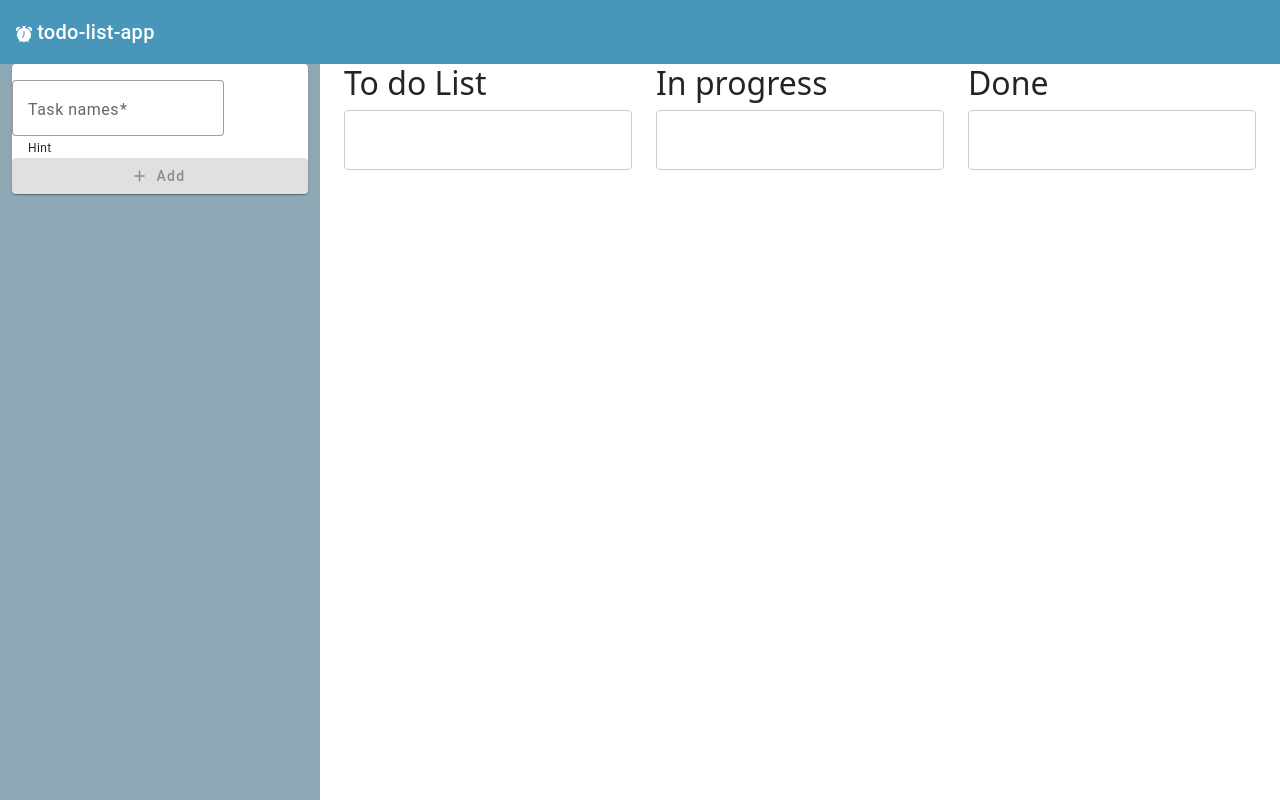
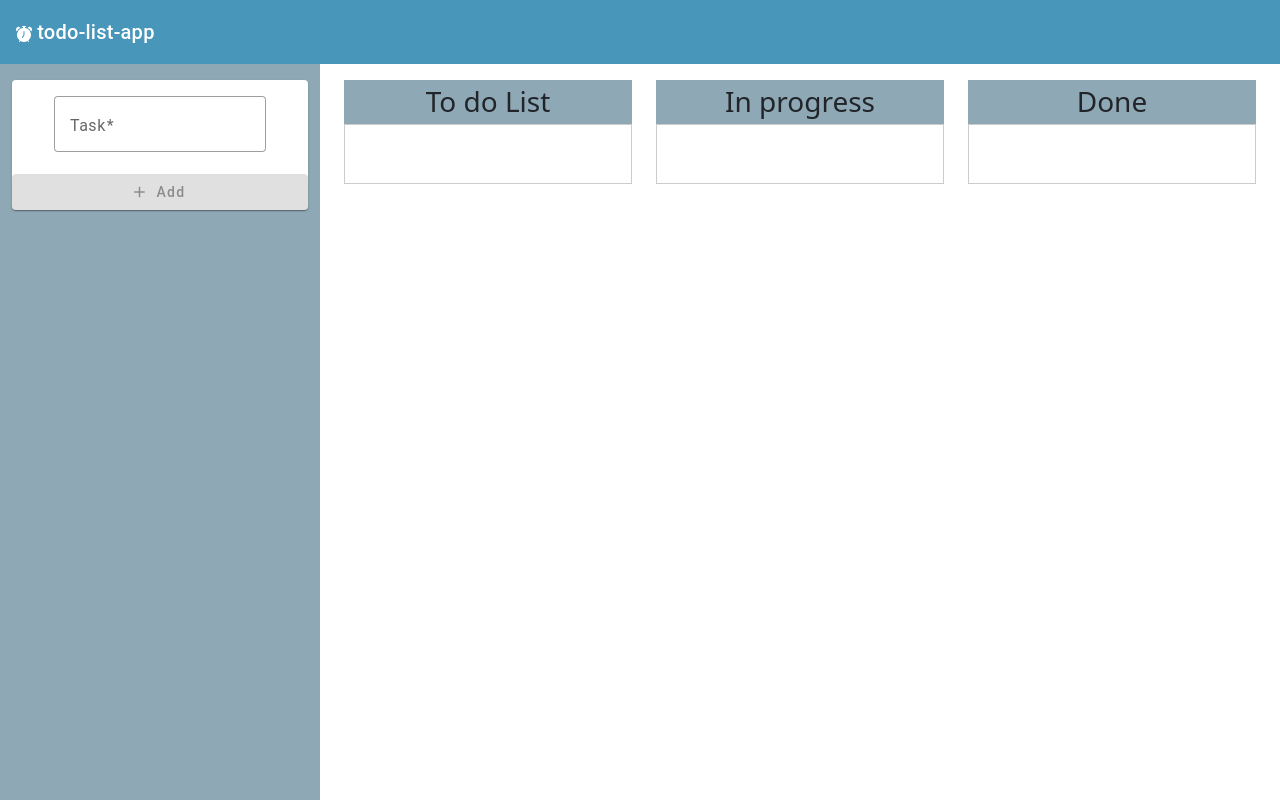
Before and after one commit to rajibjonchhen/todo-list-angular, an Angular app: page / in a window 1280 px wide. Built offline with nearby package versions, Linux system fonts and the light colour scheme; a web font is replaced by a local one.

Commit message:
edit and update task feature added

```diff
--- a/src/app/components/todo/todo.component.html
+++ b/src/app/components/todo/todo.component.html
@@ -2,29 +2,30 @@
 <div class="container-fluid">
   <div class="row">
     <div class="col-md-3 add-todo-section">
-      <div class="">
+      <div class="mt-3">
         <mat-card >
-            <form [formGroup]="todoForm" class="m-auto mt-3 mat-form-field">
+            <form [formGroup]="todoForm" class="m-auto pt-3">
               <mat-form-field appearance="outline">
-                <mat-label>Task names</mat-label>
+                <mat-label>Task</mat-label>
                 <input  formControlName="item"  matInput placeholder="task name">
-
-                <mat-hint>Hint</mat-hint>
               </mat-form-field>
             </form>
-            <button class="flex justify-content-center" (click) = "addTask()" mat-raised-button [disabled]="todoForm.invalid" color="primary">
+            <button *ngIf="!isEditEnabled" class="flex justify-content-center" (click) = "addTask()" mat-raised-button [disabled]="todoForm.invalid" color="primary">
               <mat-icon>add</mat-icon>Add
+            </button>
+            <button  *ngIf="isEditEnabled"  class="flex justify-content-center" (click) = "updateTask()" mat-raised-button [disabled]="todoForm.invalid" color="primary">
+              <mat-icon>update</mat-icon>Update
             </button>
         </mat-card>
       </div>
     </div>
     <div class="col-md-9">
-      <div class="container" cdkDropListGroup>
+      <div class="container mt-3" cdkDropListGroup>
         <div class="row">
           <div class="col-md-4">
             <!-- todo list -->
             <div class="example-container">
-              <h2>To do List</h2>
+              <h3 class="column-title">To do List <small *ngIf="tasks.length>0"> ({{tasks.length}})</small></h3>
               <div
                 cdkDropList
                 [cdkDropListData]="tasks"
@@ -33,8 +34,8 @@
                 <div class="example-box " *ngFor="let item of tasks; let i = index" cdkDrag>
                   <span>{{item.description}}</span>
                   <div class="box">
+                    <button mat-icon-button color="secondary" (click)="onEdit(i, item)"><mat-icon>edit</mat-icon></button>
                     <button mat-icon-button color="warn" (click)="deleteTask(i)"><mat-icon>delete</mat-icon></button>
-                    <button mat-icon-button color="secondary" (click)="deleteTask(i)"><mat-icon>edit</mat-icon></button>
                   </div>
                 </div>
                 </div>
@@ -43,17 +44,16 @@
           <div class="col-md-4">
             <!-- inprogress -->
             <div class="example-container">
-              <h2>In progress</h2>
+              <h3 class="column-title">In progress <small *ngIf="tasksInProgress.length>0"> ({{tasksInProgress.length}})</small></h3>
               <div
                 cdkDropList
-                [cdkDropListData]="inProgress"
+                [cdkDropListData]="tasksInProgress"
                 class="example-list"
                 (cdkDropListDropped)="drop($event)">
-                <div class="example-box" *ngFor="let item of inProgress; let i = index" cdkDrag>
+                <div class="example-box" *ngFor="let item of tasksInProgress; let i = index" cdkDrag>
                   <span>{{item.description}}</span>
                   <div class="box">
                     <button mat-icon-button color="warn" (click)="deleteTaskInProgress(i)"><mat-icon>delete</mat-icon></button>
-                    <button mat-icon-button color="secondary" (click)="deleteTask(i)"><mat-icon>edit</mat-icon></button>
                   </div>
                 </div>
               </div>
@@ -62,17 +62,17 @@
           <div class="col-md-4">
             <!-- task done -->
             <div class="example-container">
-              <h2>Done</h2>
+              <h3 class="column-title">Done <small *ngIf="tasksDone.length>0"> ({{tasksDone.length}})</small></h3>
               <div
                 cdkDropList
-                [cdkDropListData]="done"
+                [cdkDropListData]="tasksDone"
                 class="example-list"
                 (cdkDropListDropped)="drop($event)">
-                <div class="example-box " *ngFor="let item of done ; let i = index" cdkDrag>
+                <div class="example-box " *ngFor="let item of tasksDone ; let i = index" cdkDrag>
                   <span>{{item.description}}</span>
                   <div class="box">
+                    <button mat-icon-button class="text-success" ><mat-icon >check_circle</mat-icon></button>
                     <button mat-icon-button color="warn" (click)="deleteTaskDone(i)"><mat-icon>delete</mat-icon></button>
-                    <button><mat-icon class="text-success">check</mat-icon></button>
                   </div>
                 </div>
               </div>
--- a/src/app/components/todo/todo.component.scss
+++ b/src/app/components/todo/todo.component.scss
@@ -5,6 +5,7 @@
 }
 .mat-form-field{
   width:100%;
+
 }
 
 :host.mat-form-field{
@@ -17,14 +18,12 @@
   margin: 0 25px 25px 0;
   display: inline-block;
   vertical-align: top;
-
 }
 
 .example-list {
   border: solid 1px #ccc;
   min-height: 60px;
   background: white;
-  border-radius: 4px;
   overflow: hidden;
   display: block;
 }
@@ -72,3 +71,10 @@
   grid-auto-flow: column;
   grid-column-end: 10px;
 }
+
+.column-title{
+  background-color: rgba(108, 141, 158, 0.759);
+  padding:5px;
+  margin:auto;
+  text-align: center;
+}
--- a/src/app/components/todo/todo.component.ts
+++ b/src/app/components/todo/todo.component.ts
@@ -12,8 +12,10 @@ export class TodoComponent {
 
   todoForm ! : FormGroup;
   tasks: ITask[] = [];
-  inProgress : ITask[] = []
-  done : ITask[] = [];
+  tasksInProgress : ITask[] = []
+  tasksDone : ITask[] = [];
+  updateId !:any;
+  isEditEnabled : boolean = false
   constructor( private fb : FormBuilder){}
 
   ngOnInit():void{
@@ -27,6 +29,7 @@ export class TodoComponent {
       description:this.todoForm.value.item,
       done:false
     })
+    this.todoForm.reset()
   };
 
   deleteTask(i:number){
@@ -34,11 +37,31 @@ export class TodoComponent {
   };
 
   deleteTaskInProgress(i:number){
-    this.inProgress.splice(i,1)
+    this.tasksInProgress.splice(i,1)
   };
 
   deleteTaskDone(i:number){
-    this.done.splice(i,1)
+    this.tasksDone.splice(i,1)
+  }
+
+  onEdit(i:number, item:ITask){
+    this.todoForm.controls['item'].setValue(item.description)
+    this.updateId = i;
+    this.isEditEnabled = true;
+  }
+
+  updateTask(){
+    this.tasks[this.updateId].description = this.todoForm.value.item
+    this.tasks[this.updateId].done = false
+    this.todoForm.reset()
+    this.isEditEnabled = false;
+    this.updateId = undefined;
+  }
+  updateTaskInProgress(i:number){
+
+  }
+  updateTaskDone(i:number){
+
   }
 
   drop(event: CdkDragDrop<ITask[]>) {
```
